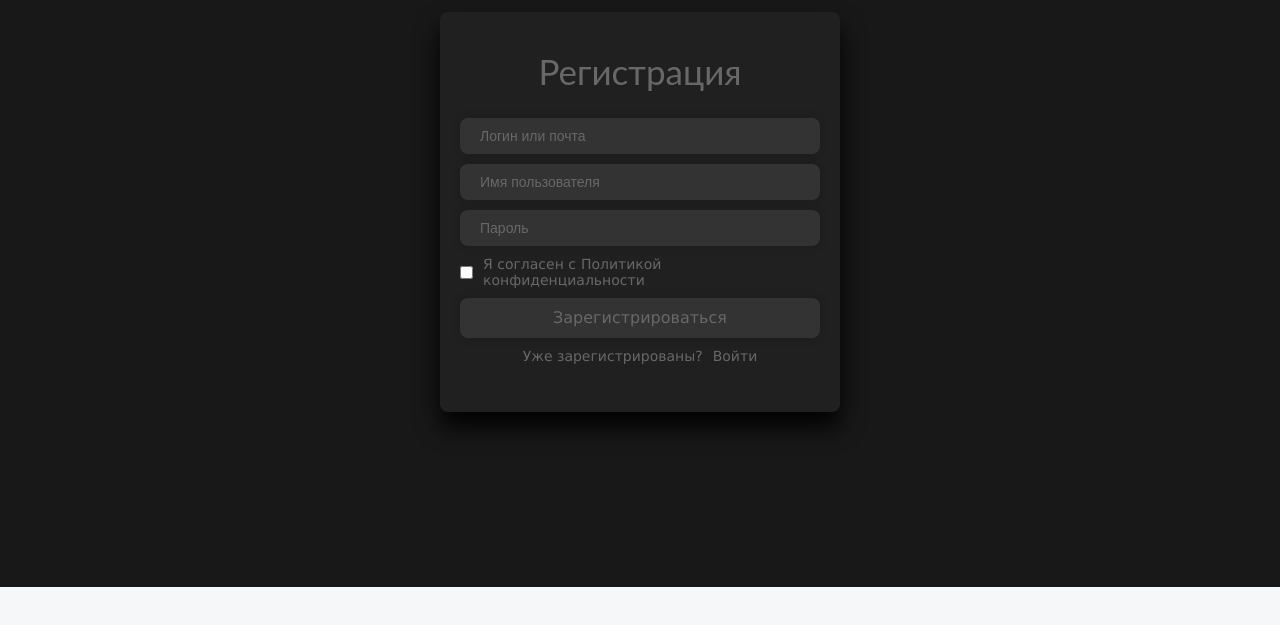
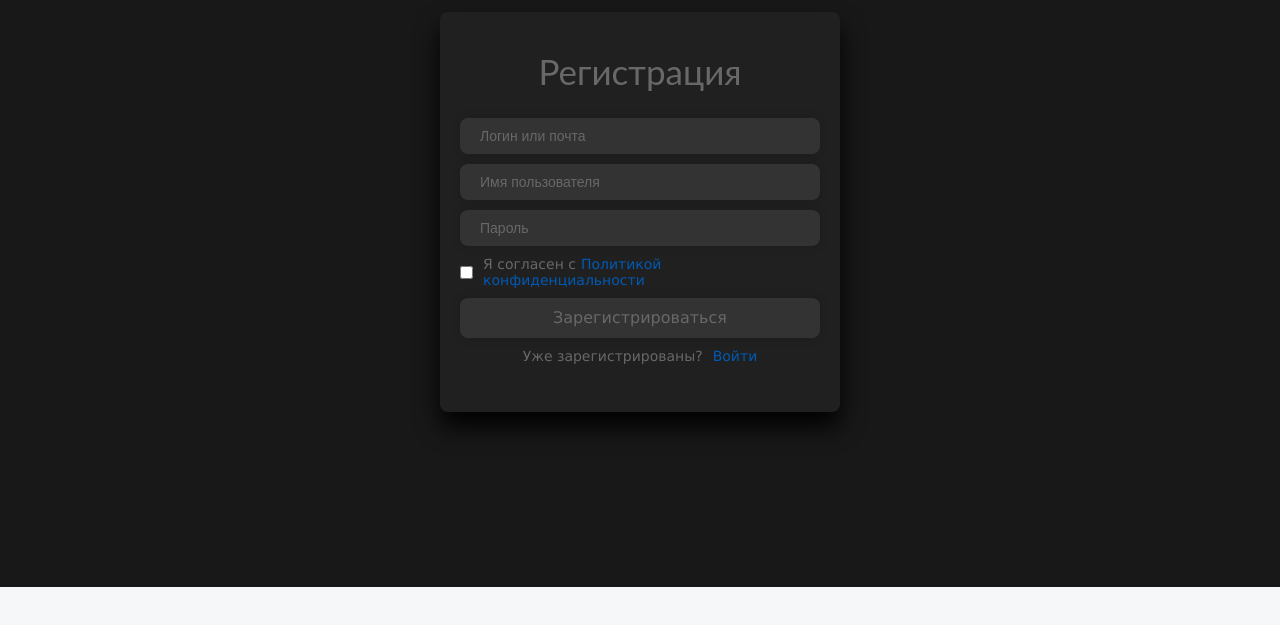
Before and after one commit to sirdi-volam/social-network, a React (Vite) app: page /register in a window 1280 px wide. Shown: the part 163-788 px from the top of the page. Built offline with nearby package versions, Linux system fonts and the light colour scheme.

Commit message:
Client. Доработана функция смены и сохранения тем

```diff
--- a/package.json
+++ b/package.json
@@ -9,7 +9,8 @@
     "dev": "vite",
     "build": "vite build",
     "lint": "eslint .",
-    "preview": "vite preview"
+    "preview": "vite preview",
+    "prettify": "prettier --log-level warn --cache --write '{*.js,src/**/*.{js,jsx,ts,tsx}}' '!**/{node_modules,dist,build}/**/*.*' "
   },
   "dependencies": {
     "@reduxjs/toolkit": "^2.4.0",
--- a/src/App.jsx
+++ b/src/App.jsx
@@ -5,9 +5,11 @@ import './styles/main.scss';
 import { Toaster } from 'react-hot-toast';
 import { Login } from './pages/Login/Login';
 import { Register } from './pages/Register/register';
+import { ThemeProvider } from './app/providers/ThemeProvider/ThemeProvider';
 
 const App = () => {
   return (
+    <ThemeProvider>
       <Router>
         <Routes>
           <Route path="/" element={<Layout />}>
@@ -18,6 +20,7 @@ const App = () => {
         </Routes>
         <Toaster />
       </Router>
+    </ThemeProvider>
   );
 };
 
--- /dev/null
+++ b/src/app/providers/ThemeProvider/ThemeProvider.jsx
@@ -0,0 +1,23 @@
+// ThemeProvider.jsx
+import React, { useEffect, useState } from "react";
+import { applyTheme, getInitialTheme } from './utils';
+
+export const ThemeContext = React.createContext();
+
+getInitialTheme();
+applyTheme(getInitialTheme());
+
+export const ThemeProvider = ({ children }) => {
+  const [theme, setTheme] = useState(getInitialTheme);
+
+  useEffect(() => {
+    applyTheme(theme);
+    localStorage.setItem("theme", theme);
+  }, [theme]);
+
+  return (
+    <ThemeContext.Provider value={{ theme, setTheme }}>
+      {children}
+    </ThemeContext.Provider>
+  );
+};
--- /dev/null
+++ b/src/app/providers/ThemeProvider/utils.jsx
@@ -0,0 +1,12 @@
+const getInitialTheme = () => {
+  const savedTheme = localStorage.getItem("theme");
+  const prefersDark = window.matchMedia("(prefers-color-scheme: dark)").matches;
+  return savedTheme || (prefersDark ? "dark" : "light");
+};
+
+const applyTheme = (theme) => {
+  document.documentElement.setAttribute("data-theme", theme);
+  document.body.setAttribute("data-theme", theme);
+};
+
+export { getInitialTheme, applyTheme };
--- a/src/entities/user/ui/ThemeDropdown.jsx
+++ b/src/entities/user/ui/ThemeDropdown.jsx
@@ -2,72 +2,62 @@ import React, { useState, useEffect } from "react";
 import "./ThemeDropdown.scss";
 
 const ThemeDropdown = () => {
-  const [isDropdownOpen, setDropdownOpen] = useState(false)
+  const [isDropdownOpen, setDropdownOpen] = useState(false);
 
-  // Функция для переключения состояния меню
-    const toggleDropdown = () => {
-      setDropdownOpen(!isDropdownOpen);
+  // Получение сохранённой темы или системной по умолчанию
+  const getInitialTheme = () => {
+    const savedTheme = localStorage.getItem("theme");
+    const prefersDark = window.matchMedia("(prefers-color-scheme: dark)").matches;
+    const initialTheme = savedTheme || (prefersDark ? "dark" : "light");
+    console.log("Initial theme detected:", initialTheme);
+    return initialTheme;
   };
 
-    // Функция для закрытия меню при клике вне компонента
-    const closeDropdown = () => {
-      setDropdownOpen(false);
+  const [currentTheme, setCurrentTheme] = useState(getInitialTheme);
+
+  const applyTheme = (theme) => {
+    console.log("Applying theme:", theme);
+    document.documentElement.setAttribute("data-theme", theme);
+    document.body.setAttribute("data-theme", theme);
   };
 
-    useEffect(() => {
-      const handleClickOutside = (event) => {
-        if (!event.target.closest(".header-nav-right__items-profile")) {
-          closeDropdown();
-        }
-      };
-      document.addEventListener("click", handleClickOutside);
-      return () => {
-        document.removeEventListener("click", handleClickOutside);
-      };
-    }, [isDropdownOpen]);
-
-    const handleDropdownClick = (e) => e.stopPropagation();
-
-  const [currentTheme, setCurrentTheme] = useState(
-    localStorage.getItem("theme") || "system"
-  );
-
-  // Функция для применения темы
-  const applyTheme = (theme) => {
-    if (theme === "system") {
-      document.body.removeAttribute("data-theme");
-    } else {
-      document.body.setAttribute("data-theme", theme);
-    }
-  };
-
-  // Функция для обновления темы
   const updateTheme = (theme) => {
+    console.log("Updating theme to:", theme);
     setCurrentTheme(theme);
     localStorage.setItem("theme", theme);
     applyTheme(theme);
   };
 
   useEffect(() => {
-    // Устанавливаем начальную тему при загрузке
+    console.log("Applying theme on mount:", currentTheme);
     applyTheme(currentTheme);
-  }, [currentTheme]);
+  }, []); // Применение при монтировании
+
+  useEffect(() => {
+    console.log("Theme updated in state:", currentTheme);
+    applyTheme(currentTheme);
+  }, [currentTheme]); // Применение при изменении темы
 
   return (
+    <div className="theme-dropdown">
       <div
-      className="theme-dropdown"
-      role='button'
+        className="theme-dropdown__current"
+        onClick={() => setDropdownOpen((prev) => !prev)}
+        role="button"
         aria-haspopup="true"
         aria-expanded={isDropdownOpen}
         tabIndex={0}
       >
-      <div className="theme-dropdown__current"
-      onClick={toggleDropdown}
-      >
-        <span> {currentTheme === "system" ? "Системная" : currentTheme === "dark" ? "Тёмная" : "Светлая"}</span>
+        <span>
+          {currentTheme === "system"
+            ? "Системная"
+            : currentTheme === "dark"
+              ? "Тёмная"
+              : "Светлая"}
+        </span>
       </div>
       {isDropdownOpen && (
-        <div className="theme-dropdown__options" onClick={handleDropdownClick}>
+        <div className="theme-dropdown__options">
           <button onClick={() => updateTheme("light")}>Светлая</button>
           <button onClick={() => updateTheme("dark")}>Тёмная</button>
           <button onClick={() => updateTheme("system")}>Системная</button>
```
Also changed, not shown: src/app/providers/ThemeProvider/index.jsx (added, +8 -0 lines). Lines whose indentation alone changed are shown as unchanged.
